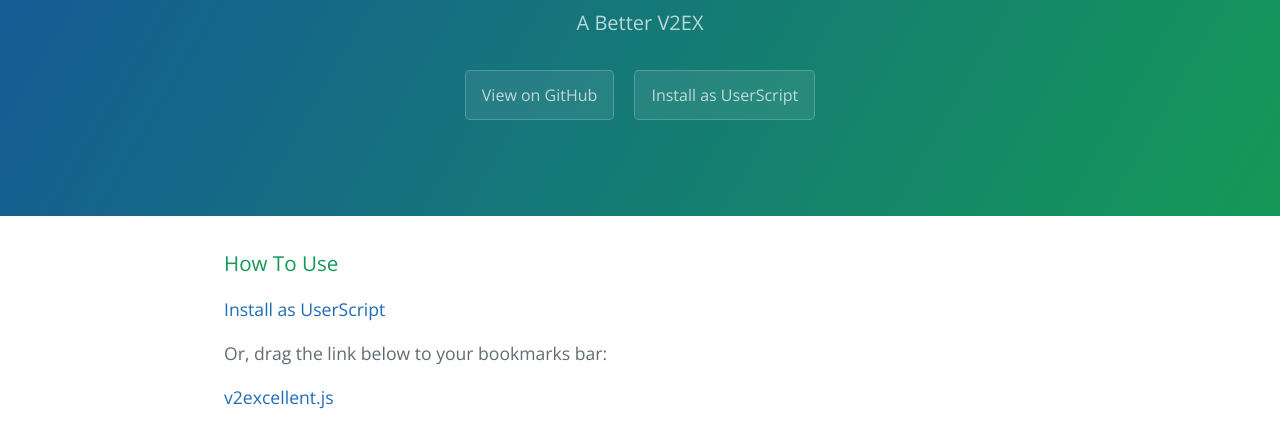
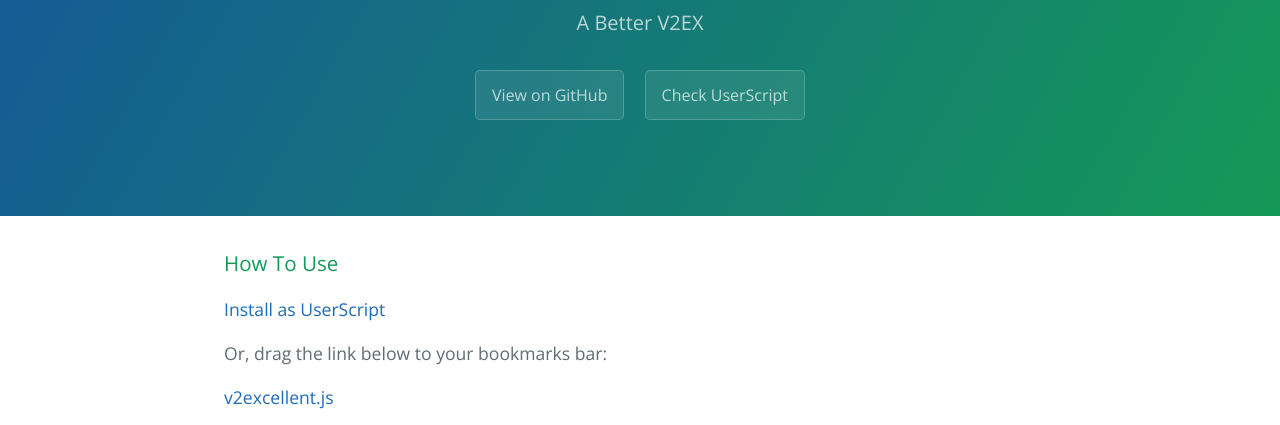
Before and after one commit to VitoVan/v2excellent.js, a plain HTML site: page index.html in a window 1280 px wide. Shown: the part 167-592 px from the top of the page. Drawn offline with nearby package versions, Linux system fonts and the light colour scheme.

Commit message:
check userscript

```diff
--- a/index.html
+++ b/index.html
@@ -14,7 +14,7 @@
       <h1 class="project-name">V2EXcellent.js</h1>
       <h2 class="project-tagline">A Better V2EX</h2>
       <a href="https://github.com/VitoVan/v2excellent.js" class="btn">View on GitHub</a>
-      <a href="https://greasyfork.org/en/scripts/14182-v2excellent-js" class="btn">Install as UserScript</a>
+      <a href="https://greasyfork.org/en/scripts/14182-v2excellent-js" class="btn">Check UserScript</a>
     </section>
 
     <section class="main-content">
```
